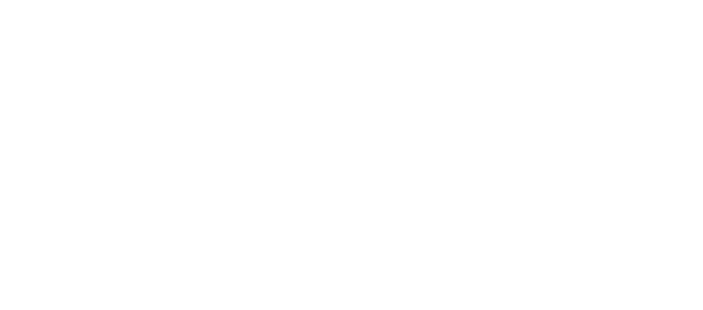
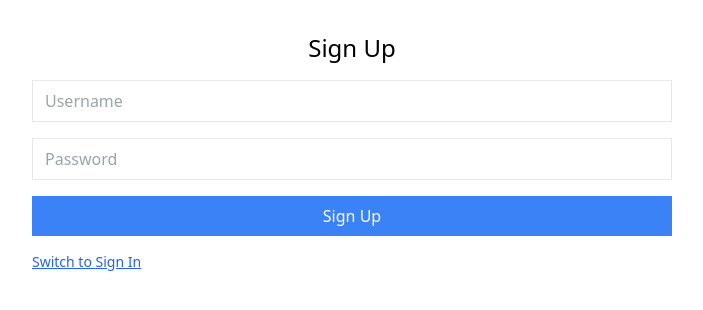
Before and after one commit to daceze95/todo, a React (Vite) app: page /auth in a window 1280 px wide. Before the commit this address had no page. Shown: the top 310 px of the page, without its empty margins (288-991 px from the left). Built offline with nearby package versions, Linux system fonts and the light colour scheme; the HTML template or start-up script is replaced by a standard one.

Commit message:
added auth features

```diff
--- a/src/App.tsx
+++ b/src/App.tsx
@@ -1,6 +1,8 @@
 import TextToColor from './pages/TextToColor';
 import Home from './pages/Home';
 import { BrowserRouter as Router, Routes, Route } from 'react-router-dom';
+import Auth from './components/Auth';
+import PrivateRoute from './components/PrivateRoute';
 
 function App() {
 
@@ -9,8 +11,13 @@
     <>
       <Router>
         <Routes>
-          <Route path='/' element={<Home />} />
-          <Route path='/text-to-color' element={<TextToColor />} />
+          <Route path='/auth' element={<Auth/>} />
+          <Route path='/' element={<PrivateRoute>
+              <Home />
+            </PrivateRoute>} />
+          <Route path='/text-to-color' element={<PrivateRoute>
+              <TextToColor />
+            </PrivateRoute>} />
         </Routes>
       </Router>
     </>
--- /dev/null
+++ b/src/components/Auth.tsx
@@ -0,0 +1,71 @@
+import React, { useState } from 'react';
+import { signup, signin } from '../utils/auth';
+import { useNavigate } from 'react-router-dom'; // ✅
+
+const Auth = () => {
+  const navigate = useNavigate(); // ✅
+  const [isSignup, setIsSignup] = useState(true);
+  const [username, setUsername] = useState('');
+  const [password, setPassword] = useState('');
+  const [message, setMessage] = useState('');
+
+  const handleSubmit = (e: React.FormEvent) => {
+    e.preventDefault();
+
+    if (!username || !password) {
+      setMessage('Username and password required');
+      return;
+    }
+
+    const error = isSignup ? signup(username, password) : signin(username, password);
+
+    if (error) {
+      setMessage(error);
+    } else {
+      setMessage('');
+      // ✅ Navigate to home after successful sign-in
+      if (!isSignup) {
+        navigate('/');
+      } else {
+        setMessage('Signup successful! Please sign in.');
+        setIsSignup(false); // Switch to signin after signup
+      }
+    }
+  };
+
+  return (
+    <div className="w-1/2 mx-auto mt-8">
+      <h2 className="text-2xl mb-4 text-center">{isSignup ? 'Sign Up' : 'Sign In'}</h2>
+      <form onSubmit={handleSubmit} className="flex flex-col gap-4">
+        <input
+          placeholder="Username"
+          value={username}
+          onChange={(e) => setUsername(e.target.value)}
+          className="border px-3 py-2"
+        />
+        <input
+          type="password"
+          placeholder="Password"
+          value={password}
+          onChange={(e) => setPassword(e.target.value)}
+          className="border px-3 py-2"
+        />
+        <button className="bg-blue-500 text-white px-4 py-2" type="submit">
+          {isSignup ? 'Sign Up' : 'Sign In'}
+        </button>
+      </form>
+      {message && <p className="text-red-500 mt-2">{message}</p>}
+      <button
+        onClick={() => {
+          setIsSignup(!isSignup);
+          setMessage('');
+        }}
+        className="mt-4 underline text-sm text-blue-600"
+      >
+        Switch to {isSignup ? 'Sign In' : 'Sign Up'}
+      </button>
+    </div>
+  );
+};
+
+export default Auth;
--- /dev/null
+++ b/src/components/LogoutButton.tsx
@@ -0,0 +1,22 @@
+import { signout } from '../utils/auth';
+import { useNavigate } from 'react-router-dom';
+
+const LogoutButton = () => {
+  const navigate = useNavigate();
+
+  const handleLogout = () => {
+    signout();
+    navigate('/auth');
+  };
+
+  return (
+    <button
+      onClick={handleLogout}
+      className="px-4 py-1 bg-red-500 text-white rounded"
+    >
+      Logout
+    </button>
+  );
+};
+
+export default LogoutButton;
--- a/src/components/Nav.tsx
+++ b/src/components/Nav.tsx
@@ -1,3 +1,4 @@
+import LogoutButton from '../components/LogoutButton';
 const Nav = () => {
   const style = {
     backgroundColor: '#000',
@@ -13,13 +14,18 @@
 
   const logoStyle = {
     fontSize: '1.5rem',
-    fontStyle: 'bold',
-    border: "4px double blue",
-    padding: "2px 10px"
+    fontStyle: 'extra-bold',
+    // border: "4px double blue",
+    padding: "2px 10px",
+    marginRight: "auto"
   };
   return (
     <div style={style}>
       <span style={logoStyle}>TODO</span>
+      {/* <span className=''>
+
+      </span> */}
+      <LogoutButton/>
     </div>
   );
 };
--- /dev/null
+++ b/src/components/PrivateRoute.tsx
@@ -0,0 +1,15 @@
+// components/PrivateRoute.tsx
+import { Navigate } from 'react-router-dom';
+import { getCurrentUser } from '../utils/auth';
+
+type Props = {
+  children: JSX.Element;
+};
+
+const PrivateRoute = ({ children }: Props) => {
+  const user = getCurrentUser();
+
+  return user ? children : <Navigate to="/auth" replace />;
+};
+
+export default PrivateRoute;
--- /dev/null
+++ b/src/types/User.ts
@@ -0,0 +1,4 @@
+export type User = {
+  username: string;
+  password: string; // In production, you'd hash this!
+};
--- /dev/null
+++ b/src/utils/auth.ts
@@ -0,0 +1,47 @@
+import { User } from '../types/User';
+
+const USERS_KEY = 'Users';
+const AUTH_USER_KEY = 'AuthenticatedUser';
+
+// Get all users from localStorage
+const getUsers = (): User[] => {
+  const users = localStorage.getItem(USERS_KEY);
+  return users ? JSON.parse(users) : [];
+};
+
+// Save all users to localStorage
+const saveUsers = (users: User[]) => {
+  localStorage.setItem(USERS_KEY, JSON.stringify(users));
+};
+
+// Sign up
+export const signup = (username: string, password: string): string | null => {
+  const users = getUsers();
+  const existing = users.find((u) => u.username === username);
+  if (existing) return 'User already exists';
+
+  users.push({ username, password });
+  saveUsers(users);
+  return null;
+};
+
+// Sign in
+export const signin = (username: string, password: string): string | null => {
+  const users = getUsers();
+  const match = users.find((u) => u.username === username && u.password === password);
+  if (!match) return 'Invalid credentials';
+
+  localStorage.setItem(AUTH_USER_KEY, JSON.stringify(match));
+  return null;
+};
+
+// Sign out
+export const signout = () => {
+  localStorage.removeItem('AuthenticatedUser');
+};
+
+// Get logged-in user
+export const getCurrentUser = (): User | null => {
+  const user = localStorage.getItem('AuthenticatedUser');
+  return user ? JSON.parse(user) : null;
+};
```
Also changed, not shown: src/App.css (deleted).
